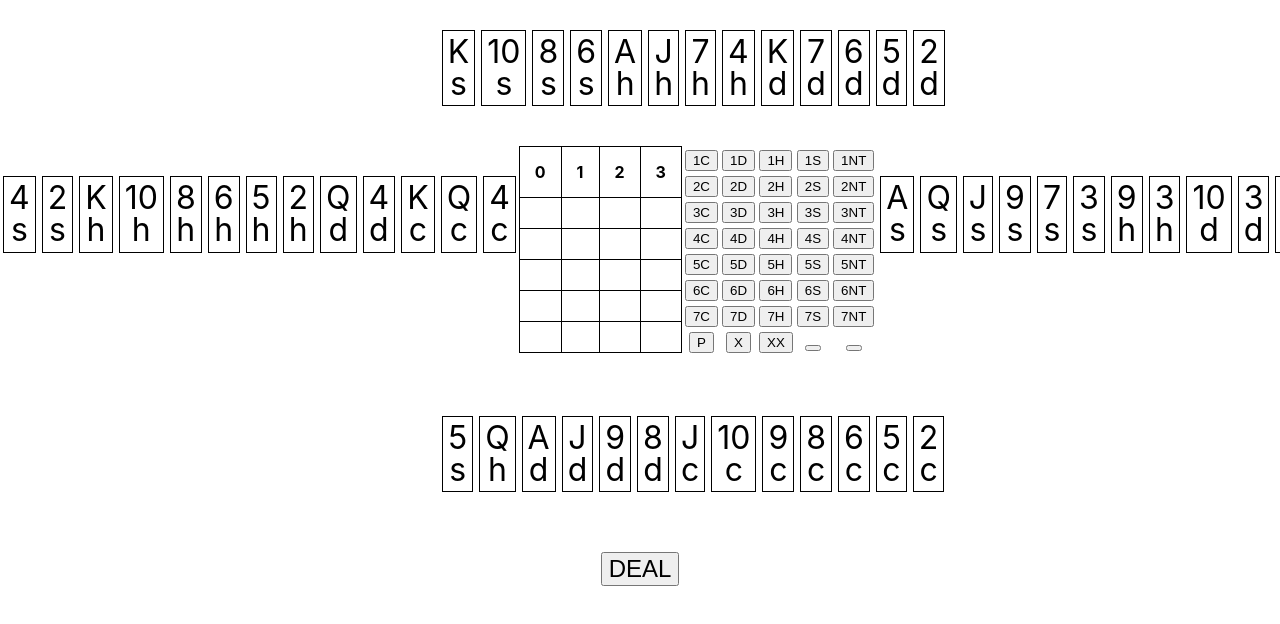
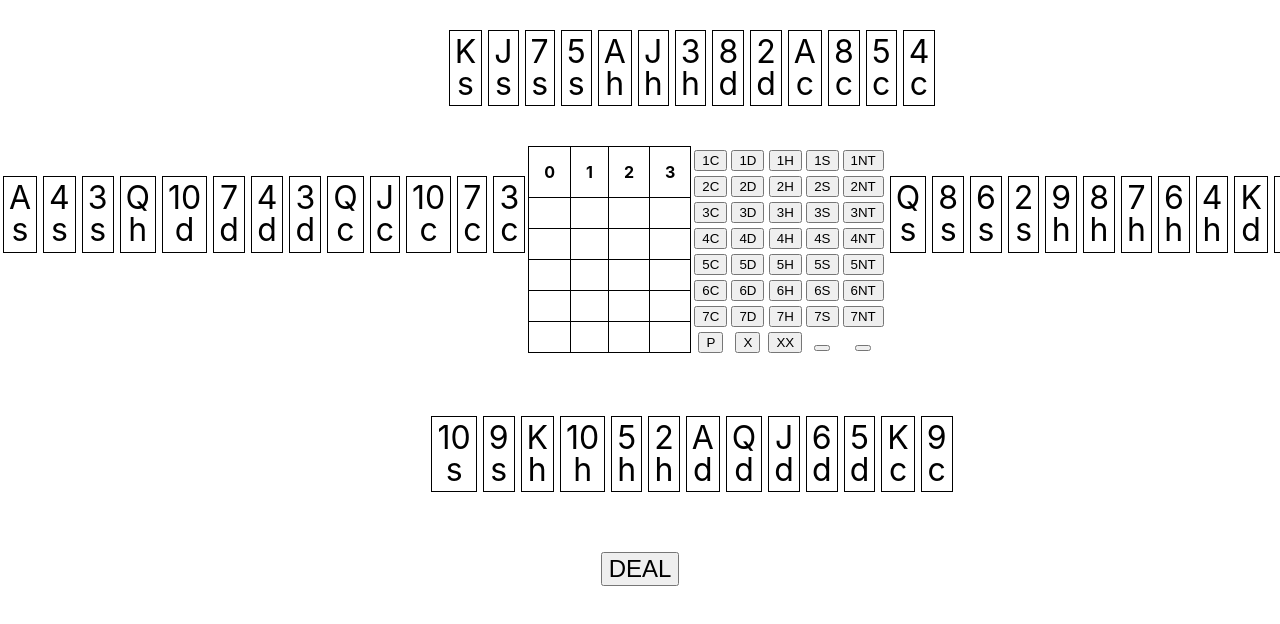
Before and after one commit to asden3/bidding-ai-june-24, a React (Create React App) app: page / in a window 1280 px wide. Shown: the top 624 px of the page. Built offline with nearby package versions, Linux system fonts and the light colour scheme.

Commit message:
static hands working for o1 r1

```diff
--- a/src/bidding-ai-tester/bidding-ai-tester.js
+++ b/src/bidding-ai-tester/bidding-ai-tester.js
@@ -31,13 +31,13 @@ const BiddingAiTester = ({ sendData }) => {
       resetAndDealGame();
       displayHands();
       bid();
-      //executeBids(1, aoc1Bids);
-      //executeBids(2, ar1Bids);
+      executeBids(1, aoc1Bids);
+      executeBids(2, ar1Bids);
       bidAttemptCount++;
       console.log(bidAttemptCount);
     } while (
       !bidMatched &&
-      bidAttemptCount < 10 &&
+      bidAttemptCount < 1 &&
       game.gameState.currentBid === undefined
       //game.gameState.r1Bid === undefined
     );
@@ -57,7 +57,10 @@ const BiddingAiTester = ({ sendData }) => {
     for (let bid of potentialBids) {
       //console.log("BID: ", bid);
       // call the json function to return array of possible bids ****!!!! NEEDS EXTRA PARAMETER
-      var possibleBids = bid.func(game.gameState[`hand${handNum}`]);
+      var possibleBids = bid.func(
+        game.gameState[`hand${handNum}`],
+        game.gameState.o1Bid
+      );
       //console.log("Possible Bids: ", bid, possibleBids);
       doBid(bid.name, possibleBids, handNum);
     }
@@ -76,7 +79,6 @@ const BiddingAiTester = ({ sendData }) => {
           //if bid is r1 (Responder 1) set r1 bid and current bid
           game.gameState.r1Bid = possibleBids[0].r1Bid;
           game.gameState.currentBid = possibleBids[0].r1Bid;
-          console.log("r1Bid: ", game.gameState.currentBid);
           displayStats(possibleBids[0].r1Bid, handNum);
           break;
         case "r2":
@@ -115,6 +117,12 @@ const BiddingAiTester = ({ sendData }) => {
         default:
           break;
       }
+      console.log(
+        "Bids: ",
+        game.gameState.o1Bid,
+        game.gameState.ocBid,
+        game.gameState.r1Bid
+      );
     }
     //console.log(possibleBids[0].bidder);
     //console.log(game.gameState);
--- a/src/bidding-ai-tester/bidding/acol-o1/ao1_oneLongSuit.js
+++ b/src/bidding-ai-tester/bidding/acol-o1/ao1_oneLongSuit.js
@@ -1,4 +1,5 @@
 export default function (hand) {
+  console.log("HAND STATS: ", hand);
   var oneLongSuit = [
     {
       bidder: "o1",
--- a/src/bidding-ai-tester/core.js
+++ b/src/bidding-ai-tester/core.js
@@ -211,8 +211,328 @@ export function deal() {
     }
   }
 
+  tableJson.hand0 = [
+    {
+      val: 10,
+      suit: "s",
+      vis: 0,
+      deckval: 49,
+    },
+    {
+      val: 9,
+      suit: "s",
+      vis: 0,
+      deckval: 48,
+    },
+    {
+      val: 13,
+      suit: "h",
+      vis: 0,
+      deckval: 39,
+    },
+    {
+      val: 10,
+      suit: "h",
+      vis: 0,
+      deckval: 36,
+    },
+    {
+      val: 5,
+      suit: "h",
+      vis: 0,
+      deckval: 31,
+    },
+    {
+      val: 2,
+      suit: "h",
+      vis: 0,
+      deckval: 28,
+    },
+    {
+      val: 14,
+      suit: "d",
+      vis: 0,
+      deckval: 27,
+    },
+    {
+      val: 12,
+      suit: "d",
+      vis: 0,
+      deckval: 25,
+    },
+    {
+      val: 11,
+      suit: "d",
+      vis: 0,
+      deckval: 24,
+    },
+    {
+      val: 6,
+      suit: "d",
+      vis: 0,
+      deckval: 19,
+    },
+    {
+      val: 5,
+      suit: "d",
+      vis: 0,
+      deckval: 18,
+    },
+    {
+      val: 13,
+      suit: "c",
+      vis: 0,
+      deckval: 13,
+    },
+    {
+      val: 9,
+      suit: "c",
+      vis: 0,
+      deckval: 9,
+    },
+  ];
+  tableJson.hand1 = [
+    {
+      val: 12,
+      suit: "s",
+      vis: 0,
+      deckval: 51,
+    },
+    {
+      val: 8,
+      suit: "s",
+      vis: 0,
+      deckval: 47,
+    },
+    {
+      val: 6,
+      suit: "s",
+      vis: 0,
+      deckval: 45,
+    },
+    {
+      val: 2,
+      suit: "s",
+      vis: 0,
+      deckval: 41,
+    },
+    {
+      val: 9,
+      suit: "h",
+      vis: 0,
+      deckval: 35,
+    },
+    {
+      val: 8,
+      suit: "h",
+      vis: 0,
+      deckval: 34,
+    },
+    {
+      val: 7,
+      suit: "h",
+      vis: 0,
+      deckval: 33,
+    },
+    {
+      val: 6,
+      suit: "h",
+      vis: 0,
+      deckval: 32,
+    },
+    {
+      val: 4,
+      suit: "h",
+      vis: 0,
+      deckval: 30,
+    },
+    {
+      val: 13,
+      suit: "d",
+      vis: 0,
+      deckval: 26,
+    },
+    {
+      val: 9,
+      suit: "d",
+      vis: 0,
+      deckval: 22,
+    },
+    {
+      val: 6,
+      suit: "c",
+      vis: 0,
+      deckval: 6,
+    },
+    {
+      val: 2,
+      suit: "c",
+      vis: 0,
+      deckval: 2,
+    },
+  ];
+  tableJson.hand2 = [
+    {
+      val: 13,
+      suit: "s",
+      vis: 0,
+      deckval: 52,
+    },
+    {
+      val: 11,
+      suit: "s",
+      vis: 0,
+      deckval: 50,
+    },
+    {
+      val: 7,
+      suit: "s",
+      vis: 0,
+      deckval: 46,
+    },
+    {
+      val: 5,
+      suit: "s",
+      vis: 0,
+      deckval: 44,
+    },
+    {
+      val: 14,
+      suit: "h",
+      vis: 0,
+      deckval: 40,
+    },
+    {
+      val: 11,
+      suit: "h",
+      vis: 0,
+      deckval: 37,
+    },
+    {
+      val: 3,
+      suit: "h",
+      vis: 0,
+      deckval: 29,
+    },
+    {
+      val: 8,
+      suit: "d",
+      vis: 0,
+      deckval: 21,
+    },
+    {
+      val: 2,
+      suit: "d",
+      vis: 0,
+      deckval: 15,
+    },
+    {
+      val: 14,
+      suit: "c",
+      vis: 0,
+      deckval: 14,
+    },
+    {
+      val: 8,
+      suit: "c",
+      vis: 0,
+      deckval: 8,
+    },
+    {
+      val: 5,
+      suit: "c",
+      vis: 0,
+      deckval: 5,
+    },
+    {
+      val: 4,
+      suit: "c",
+      vis: 0,
+      deckval: 4,
+    },
+  ];
+  tableJson.hand3 = [
+    {
+      val: 14,
+      suit: "s",
+      vis: 0,
+      deckval: 53,
+    },
+    {
+      val: 4,
+      suit: "s",
+      vis: 0,
+      deckval: 43,
+    },
+    {
+      val: 3,
+      suit: "s",
+      vis: 0,
+      deckval: 42,
+    },
+    {
+      val: 12,
+      suit: "h",
+      vis: 0,
+      deckval: 38,
+    },
+    {
+      val: 10,
+      suit: "d",
+      vis: 0,
+      deckval: 23,
+    },
+    {
+      val: 7,
+      suit: "d",
+      vis: 0,
+      deckval: 20,
+    },
+    {
+      val: 4,
+      suit: "d",
+      vis: 0,
+      deckval: 17,
+    },
+    {
+      val: 3,
+      suit: "d",
+      vis: 0,
+      deckval: 16,
+    },
+    {
+      val: 12,
+      suit: "c",
+      vis: 0,
+      deckval: 12,
+    },
+    {
+      val: 11,
+      suit: "c",
+      vis: 0,
+      deckval: 11,
+    },
+    {
+      val: 10,
+      suit: "c",
+      vis: 0,
+      deckval: 10,
+    },
+    {
+      val: 7,
+      suit: "c",
+      vis: 0,
+      deckval: 7,
+    },
+    {
+      val: 3,
+      suit: "c",
+      vis: 0,
+      deckval: 3,
+    },
+  ];
+
   tableJson["hand0"] = sortJSON(tableJson["hand0"], "deckval", "321"); // 123 or 321
-  console.log(tableJson["hand0"]);
   tableJson["hand1"] = sortJSON(tableJson["hand1"], "deckval", "321"); // 123 or 321
   tableJson["hand2"] = sortJSON(tableJson["hand2"], "deckval", "321"); // 123 or 321
   tableJson["hand3"] = sortJSON(tableJson["hand3"], "deckval", "321"); // 123 or 321
```
